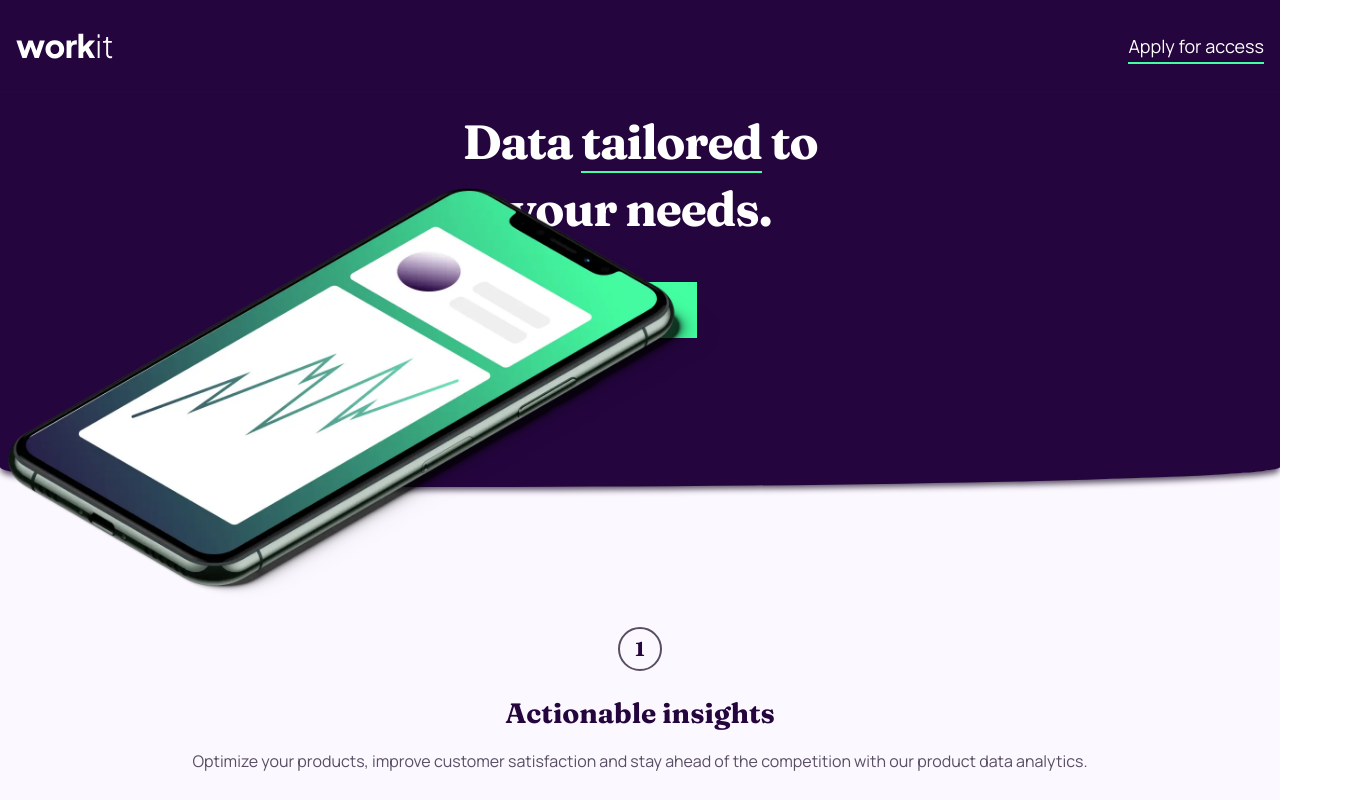
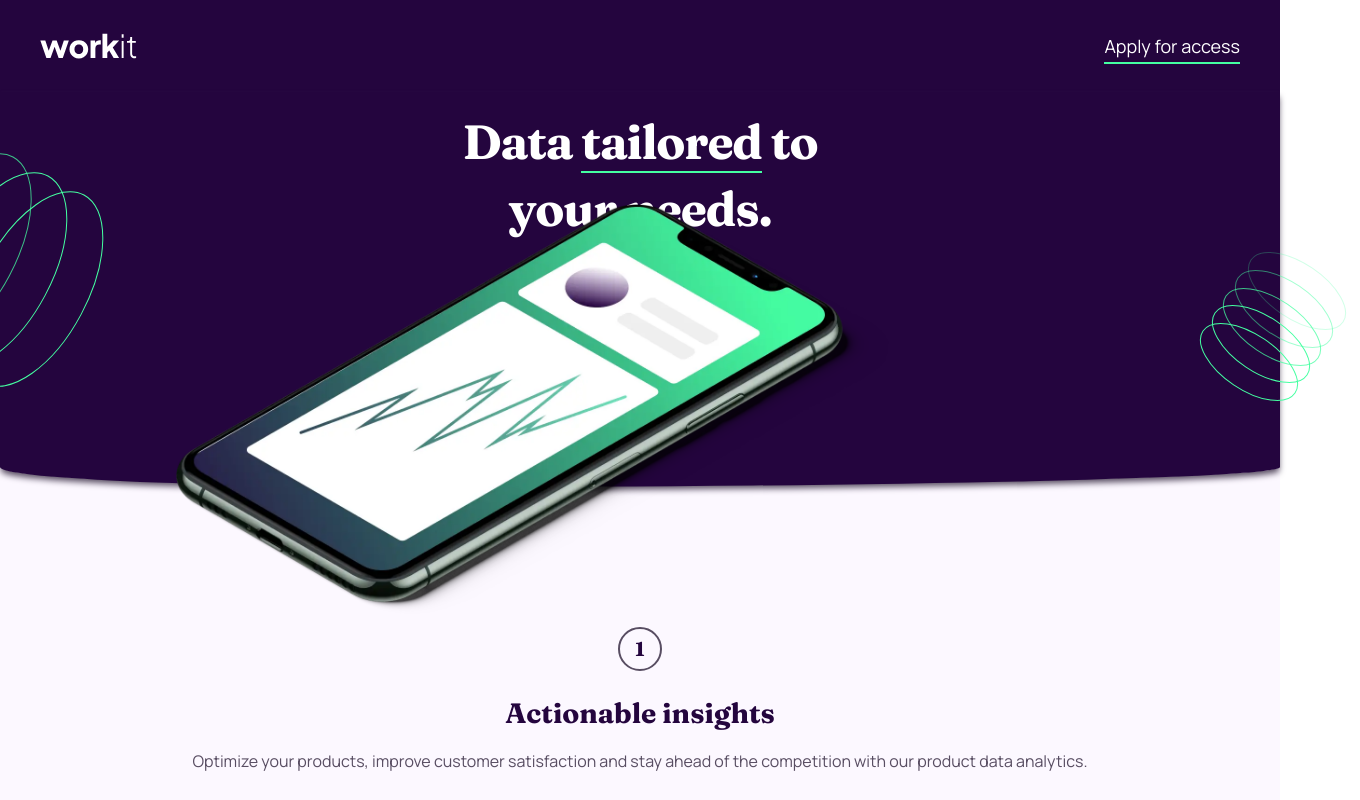
Before and after one commit to LangheBogdan/workIT, a website: page index.html in a window 1280 px wide. Shown: the top 800 px of the page, 1360 px wide, since content can reach past the window. Drawn offline with Linux system fonts and the light colour scheme.

Commit message:
add margin bottom to footer (mobile viewport) - add styles for header and main section (tablet viewport) md:classes

```diff
--- a/index.html
+++ b/index.html
@@ -21,7 +21,9 @@
     <title>Frontend Mentor | WorkIT landing page</title>
   </head>
   <body class="font-manrope text-lg">
-    <header class="bg-dark-purple flex items-center justify-between py-8 px-4">
+    <header
+      class="bg-dark-purple flex items-center justify-between py-8 px-4 md:px-10"
+    >
       <img src="./assets/images/logo-light.svg" alt="logo" />
       <nav class="text-white">
         <a class="py-1 border-b-2 border-eucalyptus">Apply for access</a>
@@ -31,7 +33,7 @@
       class="bg-dark-purple flex items-center justify-start flex-col text-white text-center relative h-[395px] rounded-bottom-arch shadow-custom"
     >
       <img
-        class="hidden"
+        class="hidden md:block absolute -left-52"
         src="./assets/images/bg-pattern-1.svg"
         alt="green circles background pattern one"
       />
@@ -49,12 +51,12 @@
         </button>
       </section>
       <img
-        class="hidden"
+        class="hidden md:block absolute -right-20 top-36"
         src="./assets/images/bg-pattern-2.svg"
         alt="green circles background pattern two"
       />
       <img
-        class="absolute -bottom-28 left-2 sm:max-w-[470px] lg:max-w-[715px]"
+        class="absolute -bottom-28 md:-bottom-32 left-2 md:left-44 sm:max-w-[470px] lg:max-w-[715px]"
         src="./assets/images/image-hero.webp"
         alt="image of a drawn phone"
       />
@@ -150,7 +152,7 @@
       </div>
     </section>
     <footer
-      class="flex flex-col items-center justify-between w-[120px] h-[120px] mx-auto"
+      class="flex flex-col items-center justify-between w-[120px] h-[120px] mx-auto mb-16"
     >
       <img class="w-24" src="./assets/images/logo-dark.svg" alt="logo" />
       <div class="flex flex-wrap justify-between items-center">
```
Also changed, not shown: dist/output.css.
